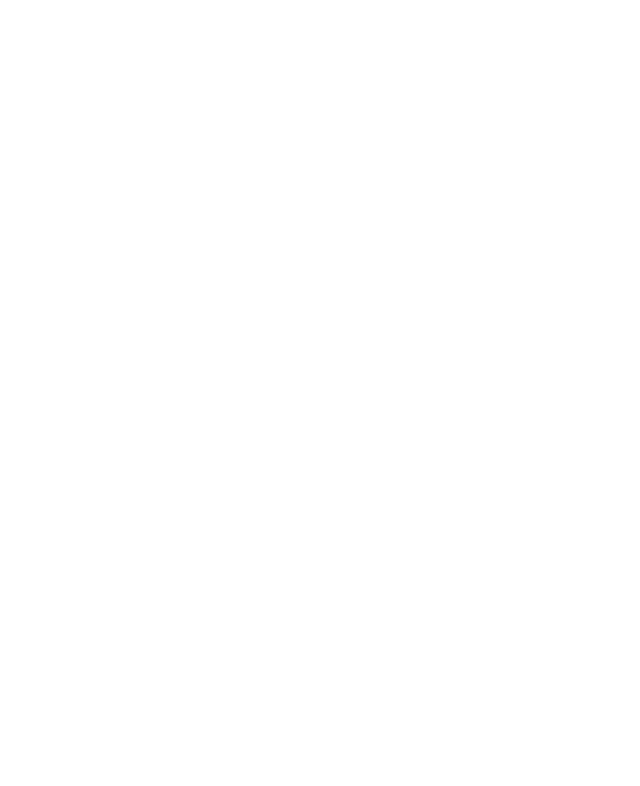
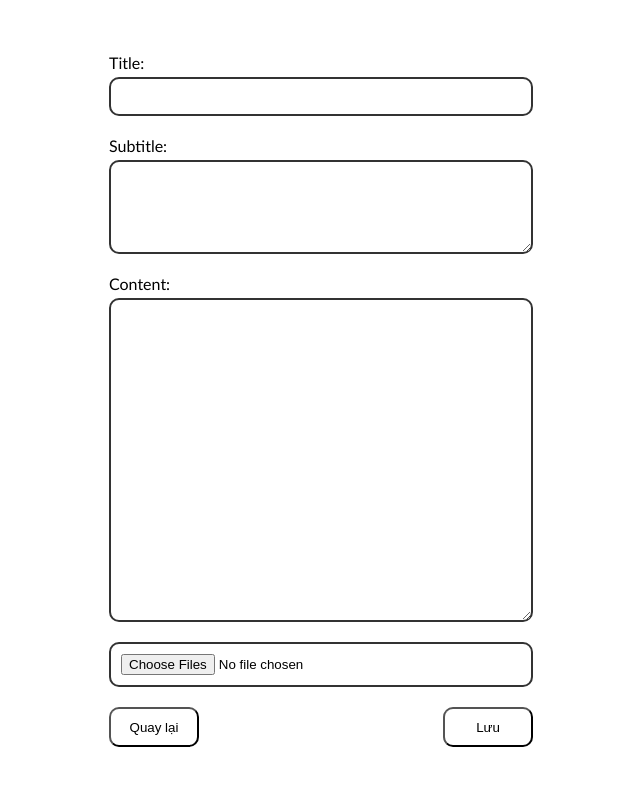
Before and after one commit to trunghau05/ProjectVitDaily, an Angular app in the folder VitDaily/: page /add-note in a window 1280 px wide. Before the commit this address led to /. Shown: the top 786 px of the page, without its empty margins (319-959 px from the left). Built offline with nearby package versions, Linux system fonts and the light colour scheme.

Commit message:
layout add-note

```diff
--- a/VitDaily/package.json
+++ b/VitDaily/package.json
@@ -19,7 +19,7 @@
     "@angular/material": "^19.2.19",
     "@angular/platform-browser": "^19.0.0",
     "@angular/platform-browser-dynamic": "^19.0.0",
-    "@angular/router": "^19.0.0",
+    "@angular/router": "^19.2.14",
     "rxjs": "~7.8.0",
     "tslib": "^2.3.0",
     "zone.js": "~0.15.0"
--- a/VitDaily/src/app/app.routes.ts
+++ b/VitDaily/src/app/app.routes.ts
@@ -2,10 +2,12 @@
 import { DashboardComponent } from './pages/dashboard/dashboard.component';
 import { NoteComponent } from './pages/person/note/note.component';
 import { ChangeThemeComponent } from './components/change-theme/change-theme.component';
+import { AddNoteComponent } from './components/add-note/add-note.component';
 
 export const routes: Routes = [
   { path: '', redirectTo: 'dashboard', pathMatch: 'full' },
   { path: 'dashboard', component: DashboardComponent },
   { path: 'note', component: NoteComponent },
   { path: 'theme', component: ChangeThemeComponent },
+  { path: 'add-note', component: AddNoteComponent },
 ];
--- a/VitDaily/src/app/components/add-note/add-note.component.html
+++ b/VitDaily/src/app/components/add-note/add-note.component.html
@@ -1 +1,23 @@
-<p>add-note works!</p>
+<div flexCenter class="add-note">
+    <div class="note-list">
+        <div class="note-item">
+            <label for="">Title:</label>
+            <input type="text" id="title">
+        </div>
+        <div class="note-item">
+            <label for="">Subtitle:</label>
+            <textarea type="text" id="subtitle"></textarea>
+        </div>
+        <div class="note-item">
+            <label for="">Content:</label>
+            <textarea type="text" id="content"></textarea>
+        </div>
+        <div class="note-item">
+            <input type="file" id="file" placeholder="Chọn ảnh trong thư viện" multiple="true">
+        </div>
+        <div class="button">
+            <button>Quay lại</button>
+            <button>Lưu</button>
+        </div>
+    </div>
+</div>
--- a/VitDaily/src/app/components/add-note/add-note.component.scss
+++ b/VitDaily/src/app/components/add-note/add-note.component.scss
@@ -0,0 +1,45 @@
+.add-note {
+    height: 100vh;
+    width: 100%;
+}
+
+.note-list {
+    display: flex;
+    flex-direction: column;
+    gap: 20px;
+}
+
+.note-item {
+    display: flex;
+    flex-direction: column;
+    gap: 5px;
+}
+
+.note-item input, textarea {
+    border-radius: 10px;
+    padding: 10px;
+    width: 400px;
+    border: 2px solid #333;
+}
+
+#subtitle {
+    height: 70px;
+    word-wrap: break-word;
+}
+
+#content {
+    height: 300px;
+    word-wrap: break-word;
+}
+
+.button {
+    display: flex;
+    justify-content: space-between;
+}
+
+.button button {
+    background: none;
+    border-radius: 10px;
+    height: 40px;
+    width: 90px;
+}
--- a/VitDaily/src/app/components/add-note/add-note.component.ts
+++ b/VitDaily/src/app/components/add-note/add-note.component.ts
@@ -1,8 +1,10 @@
 import { Component } from '@angular/core';
+import { FlexCenterDirective } from '../../directives/flex-center/flex-center.directive';
+import { CommonModule } from '@angular/common';
 
 @Component({
   selector: 'app-add-note',
-  imports: [],
+  imports: [FlexCenterDirective, CommonModule],
   templateUrl: './add-note.component.html',
   styleUrl: './add-note.component.scss'
 })
--- a/VitDaily/src/app/directives/flex-center/flex-center.directive.ts
+++ b/VitDaily/src/app/directives/flex-center/flex-center.directive.ts
@@ -1,10 +1,15 @@
-import { Directive } from '@angular/core';
+import { Directive, ElementRef, Renderer2, OnInit } from '@angular/core';
 
 @Directive({
-  selector: '[appFlexCenter]'
+  selector: '[flexCenter]'
 })
-export class FlexCenterDirective {
+export class FlexCenterDirective implements OnInit {
 
-  constructor() { }
+  constructor(private el: ElementRef, private renderer: Renderer2) {}
 
+  ngOnInit(): void {
+    this.renderer.setStyle(this.el.nativeElement, 'display', 'flex');
+    this.renderer.setStyle(this.el.nativeElement, 'justify-content', 'center');
+    this.renderer.setStyle(this.el.nativeElement, 'align-items', 'center');
+  }
 }
```
Also changed, not shown: 2 other files (tests, documents, lock files or other folders).
